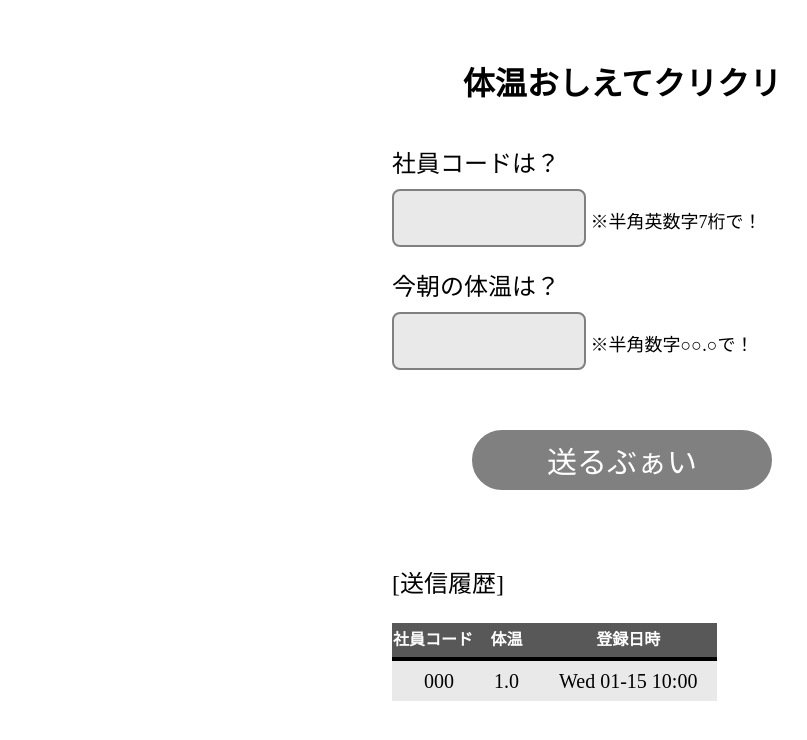
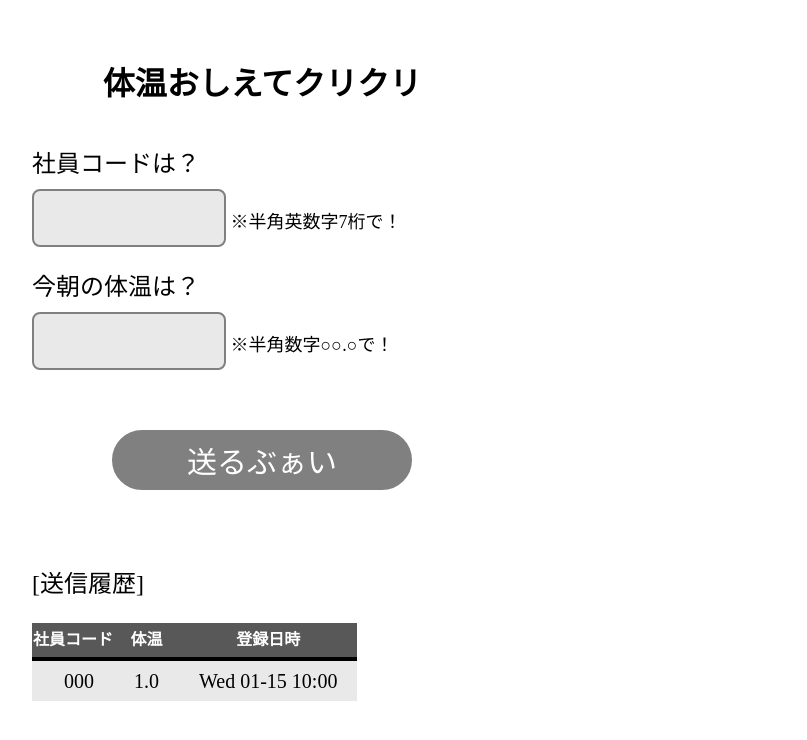
Before and after one commit to kazuyamano/ken-on-kun-old, a Flask app: page / in a window 1280 px wide. Shown: the top 740 px of the page, without its empty margins (36-843 px from the left). Run offline with Flask 2, Linux system fonts and the light colour scheme; tables that the repository leaves empty hold one stand-in row (values such as "Sample post").

Commit message:
スマホ表示修正(幅px指定）

```diff
--- a/main/static/style.css
+++ b/main/static/style.css
@@ -1,5 +1,5 @@
 body {
-  width: 100%;
+  width: 560px;
   background: white;
   padding: 10px;
 }
--- a/main/templates/entries.html
+++ b/main/templates/entries.html
@@ -2,7 +2,7 @@
 <html lang="ja">
   <head>
     <meta charset="utf-8">
-    <meta name="viewport" content="width=device-width, initial-scale=1, minimum-scale=1, user-scalable=yes">
+    <meta name="viewport" content="width=560px, initial-scale=1, minimum-scale=1, user-scalable=yes">
     <title>検温くん_第二形態</title>
     <link rel="stylesheet" href="../static/style.css">
   </head>
```
